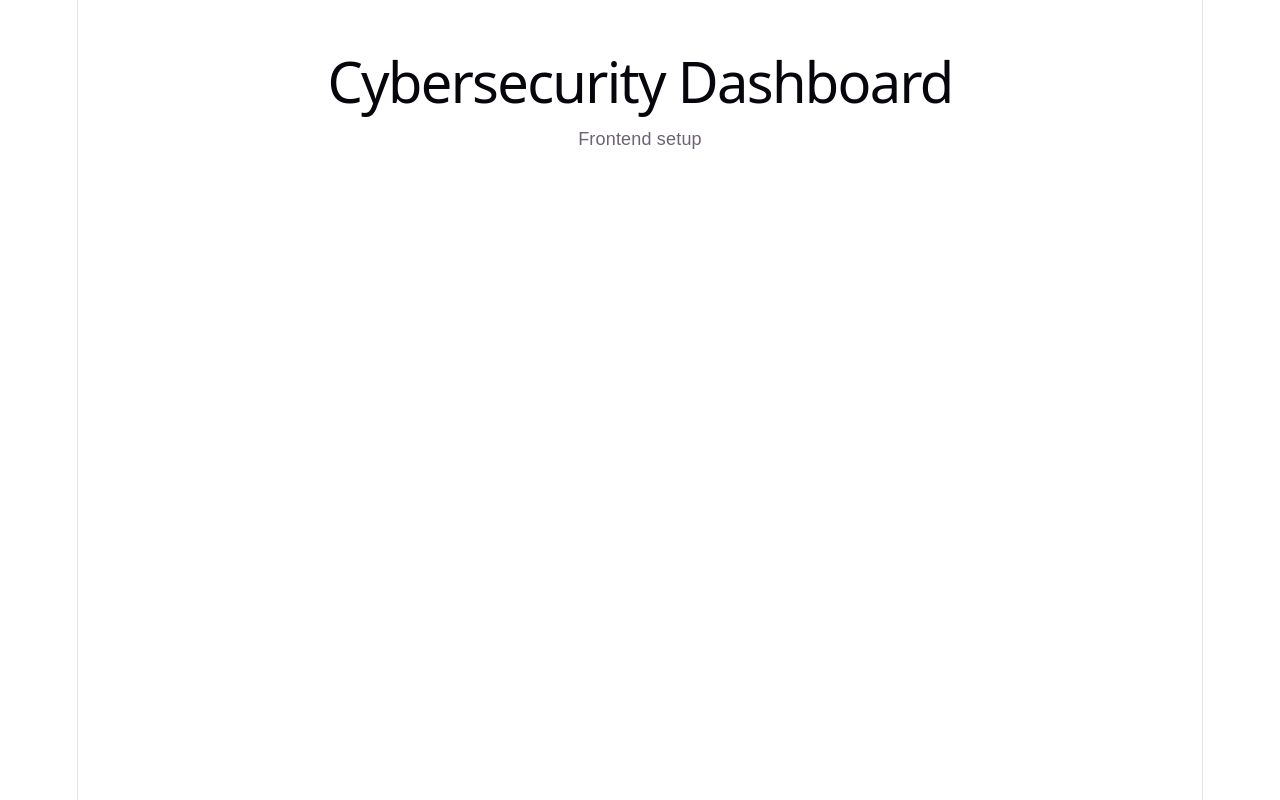
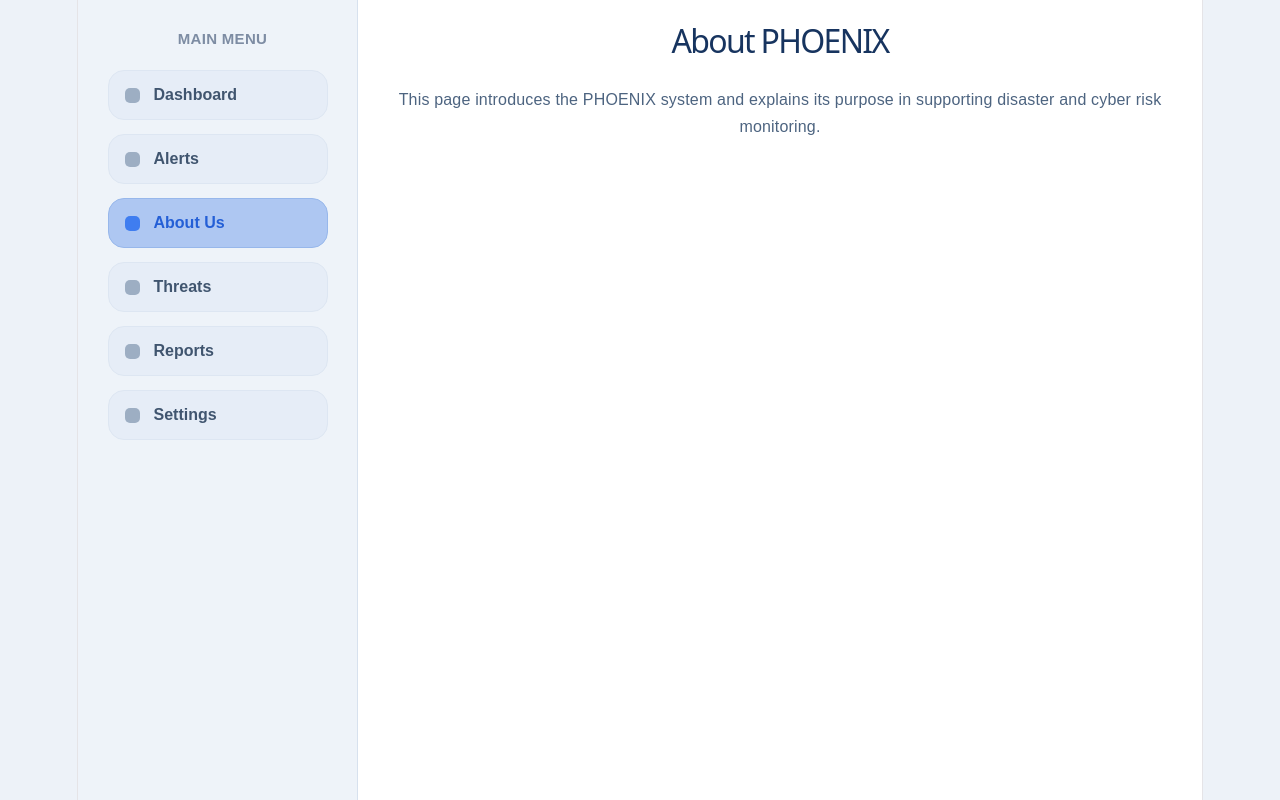
Before and after one commit to Hardhat-Enterprises/Phoenix, a React app in the folder frontend/frontend/: page / in a window 1280 px wide. Built offline with nearby package versions, Linux system fonts and the light colour scheme; the HTML template or start-up script is replaced by a standard one.

Commit message:
Implemented About Us sidebar toolbar for frontend task

```diff
--- a/frontend/frontend/src/AboutUs.jsx
+++ b/frontend/frontend/src/AboutUs.jsx
@@ -0,0 +1,22 @@
+import Sidebar from "./components/Sidebar";
+
+// This page is only being used for testing my assigned sidebar task.
+// I kept the main content simple so the sidebar can be the main focus for now.
+
+function AboutUs() {
+  return (
+    <div className="about-page">
+      <Sidebar />
+
+      <main className="about-content">
+        <h1>About PHOENIX</h1>
+        <p>
+          This page introduces the PHOENIX system and explains its purpose in
+          supporting disaster and cyber risk monitoring.
+        </p>
+      </main>
+    </div>
+  );
+}
+
+export default AboutUs;
--- a/frontend/frontend/src/App.css
+++ b/frontend/frontend/src/App.css
@@ -1,184 +1,36 @@
-.counter {
-  font-size: 16px;
-  padding: 5px 10px;
-  border-radius: 5px;
-  color: var(--accent);
-  background: var(--accent-bg);
-  border: 2px solid transparent;
-  transition: border-color 0.3s;
-  margin-bottom: 24px;
-
-  &:hover {
-    border-color: var(--accent-border);
-  }
-  &:focus-visible {
-    outline: 2px solid var(--accent);
-    outline-offset: 2px;
-  }
+body {
+  margin: 0;
+  font-family: Arial, Helvetica, sans-serif;
+  background-color: #edf2f8;
 }
 
-.hero {
-  position: relative;
-
-  .base,
-  .framework,
-  .vite {
-    inset-inline: 0;
-    margin: 0 auto;
-  }
-
-  .base {
-    width: 170px;
-    position: relative;
-    z-index: 0;
-  }
-
-  .framework,
-  .vite {
-    position: absolute;
-  }
-
-  .framework {
-    z-index: 1;
-    top: 34px;
-    height: 28px;
-    transform: perspective(2000px) rotateZ(300deg) rotateX(44deg) rotateY(39deg)
-      scale(1.4);
-  }
-
-  .vite {
-    z-index: 0;
-    top: 107px;
-    height: 26px;
-    width: auto;
-    transform: perspective(2000px) rotateZ(300deg) rotateX(40deg) rotateY(39deg)
-      scale(0.8);
-  }
+* {
+  box-sizing: border-box;
 }
 
-#center {
+.about-page {
   display: flex;
-  flex-direction: column;
-  gap: 25px;
-  place-content: center;
-  place-items: center;
-  flex-grow: 1;
-
-  @media (max-width: 1024px) {
-    padding: 32px 20px 24px;
-    gap: 18px;
-  }
+  min-height: 100vh;
 }
 
-#next-steps {
-  display: flex;
-  border-top: 1px solid var(--border);
-  text-align: left;
-
-  & > div {
-    flex: 1 1 0;
-    padding: 32px;
-    @media (max-width: 1024px) {
-      padding: 24px 20px;
-    }
-  }
-
-  .icon {
-    margin-bottom: 16px;
-    width: 22px;
-    height: 22px;
-  }
-
-  @media (max-width: 1024px) {
-    flex-direction: column;
-    text-align: center;
-  }
+.about-content {
+  flex: 1;
+  padding: 28px 40px;
+  background-color: #ffffff;
 }
 
-#docs {
-  border-right: 1px solid var(--border);
-
-  @media (max-width: 1024px) {
-    border-right: none;
-    border-bottom: 1px solid var(--border);
-  }
+.about-content h1 {
+  margin-top: 0;
+  font-size: 32px;
+  color: #17345f;
+  text-align: center;
 }
 
-#next-steps ul {
-  list-style: none;
-  padding: 0;
-  display: flex;
-  gap: 8px;
-  margin: 32px 0 0;
-
-  .logo {
-    height: 18px;
-  }
-
-  a {
-    color: var(--text-h);
-    font-size: 16px;
-    border-radius: 6px;
-    background: var(--social-bg);
-    display: flex;
-    padding: 6px 12px;
-    align-items: center;
-    gap: 8px;
-    text-decoration: none;
-    transition: box-shadow 0.3s;
-
-    &:hover {
-      box-shadow: var(--shadow);
-    }
-    .button-icon {
-      height: 18px;
-      width: 18px;
-    }
-  }
-
-  @media (max-width: 1024px) {
-    margin-top: 20px;
-    flex-wrap: wrap;
-    justify-content: center;
-
-    li {
-      flex: 1 1 calc(50% - 8px);
-    }
-
-    a {
-      width: 100%;
-      justify-content: center;
-      box-sizing: border-box;
-    }
-  }
+.about-content p {
+  max-width: 900px;
+  margin: 24px auto 0;
+  font-size: 16px;
+  color: #4d6480;
+  line-height: 1.7;
+  text-align: center;
 }
-
-#spacer {
-  height: 88px;
-  border-top: 1px solid var(--border);
-  @media (max-width: 1024px) {
-    height: 48px;
-  }
-}
-
-.ticks {
-  position: relative;
-  width: 100%;
-
-  &::before,
-  &::after {
-    content: '';
-    position: absolute;
-    top: -4.5px;
-    border: 5px solid transparent;
-  }
-
-  &::before {
-    left: 0;
-    border-left-color: var(--border);
-  }
-  &::after {
-    right: 0;
-    border-right-color: var(--border);
-  }
-}
--- a/frontend/frontend/src/App.jsx
+++ b/frontend/frontend/src/App.jsx
@@ -1,10 +1,11 @@
+import AboutUs from "./AboutUs";
+import "./App.css";
+
+// I am rendering the About Us page here for now
+// so I can test my assigned sidebar task directly.
+
 function App() {
-  return (
-    <div style={{ padding: '2rem', fontFamily: 'sans-serif' }}>
-      <h1>Cybersecurity Dashboard</h1>
-      <p>Frontend setup</p>
-    </div>
-  );
+  return <AboutUs />;
 }
 
 export default App;
--- /dev/null
+++ b/frontend/frontend/src/components/Sidebar.css
@@ -0,0 +1,83 @@
+/*
+  Final sidebar styling for my assigned toolbar task.
+  I refined the spacing, colours, button size, and active state
+  so the component looks closer to the high-fidelity design.
+*/
+
+.sidebar {
+  width: 280px;
+  min-height: 100vh;
+  background-color: #eef3f9;
+  border-right: 1px solid #d7e1ee;
+  padding: 18px 16px;
+}
+
+.sidebar-panel {
+  width: 100%;
+  max-width: 220px;
+  margin: 0 auto;
+  padding-top: 8px;
+}
+
+.sidebar-heading {
+  margin: 0 0 18px 10px;
+  font-size: 15px;
+  font-weight: 700;
+  color: #7d8ca3;
+  letter-spacing: 0.3px;
+}
+
+.sidebar-menu {
+  display: flex;
+  flex-direction: column;
+  gap: 14px;
+}
+
+.sidebar-item {
+  width: 100%;
+  min-height: 50px;
+  padding: 0 16px;
+  border: 1px solid #dde6f2;
+  border-radius: 16px;
+  background-color: #e6edf7;
+  display: flex;
+  align-items: center;
+  gap: 14px;
+  cursor: pointer;
+  text-align: left;
+  transition: background-color 0.2s ease, border-color 0.2s ease,
+    transform 0.2s ease;
+}
+
+.sidebar-item:hover {
+  background-color: #dde7f5;
+  border-color: #c9d8ec;
+  transform: translateY(-1px);
+}
+
+.sidebar-item.active {
+  background-color: #aec7f2;
+  border-color: #97b7eb;
+}
+
+.sidebar-icon {
+  width: 15px;
+  height: 15px;
+  border-radius: 5px;
+  background-color: #9daec3;
+  flex-shrink: 0;
+}
+
+.sidebar-item.active .sidebar-icon {
+  background-color: #3f7df0;
+}
+
+.sidebar-text {
+  font-size: 16px;
+  font-weight: 600;
+  color: #40556f;
+}
+
+.sidebar-item.active .sidebar-text {
+  color: #245fd6;
+}
--- /dev/null
+++ b/frontend/frontend/src/components/Sidebar.jsx
@@ -0,0 +1,39 @@
+import "./Sidebar.css";
+
+// I created this sidebar component for the About Us page.
+// My aim was to keep it close to the approved high-fidelity design.
+// Only the About Us option is highlighted because that is the current page.
+
+function Sidebar() {
+  const menuItems = [
+    "Dashboard",
+    "Alerts",
+    "About Us",
+    "Threats",
+    "Reports",
+    "Settings",
+  ];
+
+  return (
+    <aside className="sidebar">
+      <div className="sidebar-panel">
+        <h3 className="sidebar-heading">MAIN MENU</h3>
+
+        <div className="sidebar-menu">
+          {menuItems.map((item) => (
+            <button
+              key={item}
+              type="button"
+              className={`sidebar-item ${item === "About Us" ? "active" : ""}`}
+            >
+              <span className="sidebar-icon"></span>
+              <span className="sidebar-text">{item}</span>
+            </button>
+          ))}
+        </div>
+      </div>
+    </aside>
+  );
+}
+
+export default Sidebar;
```
Also changed, not shown: 1 other file (tests, documents, lock files or other folders).
